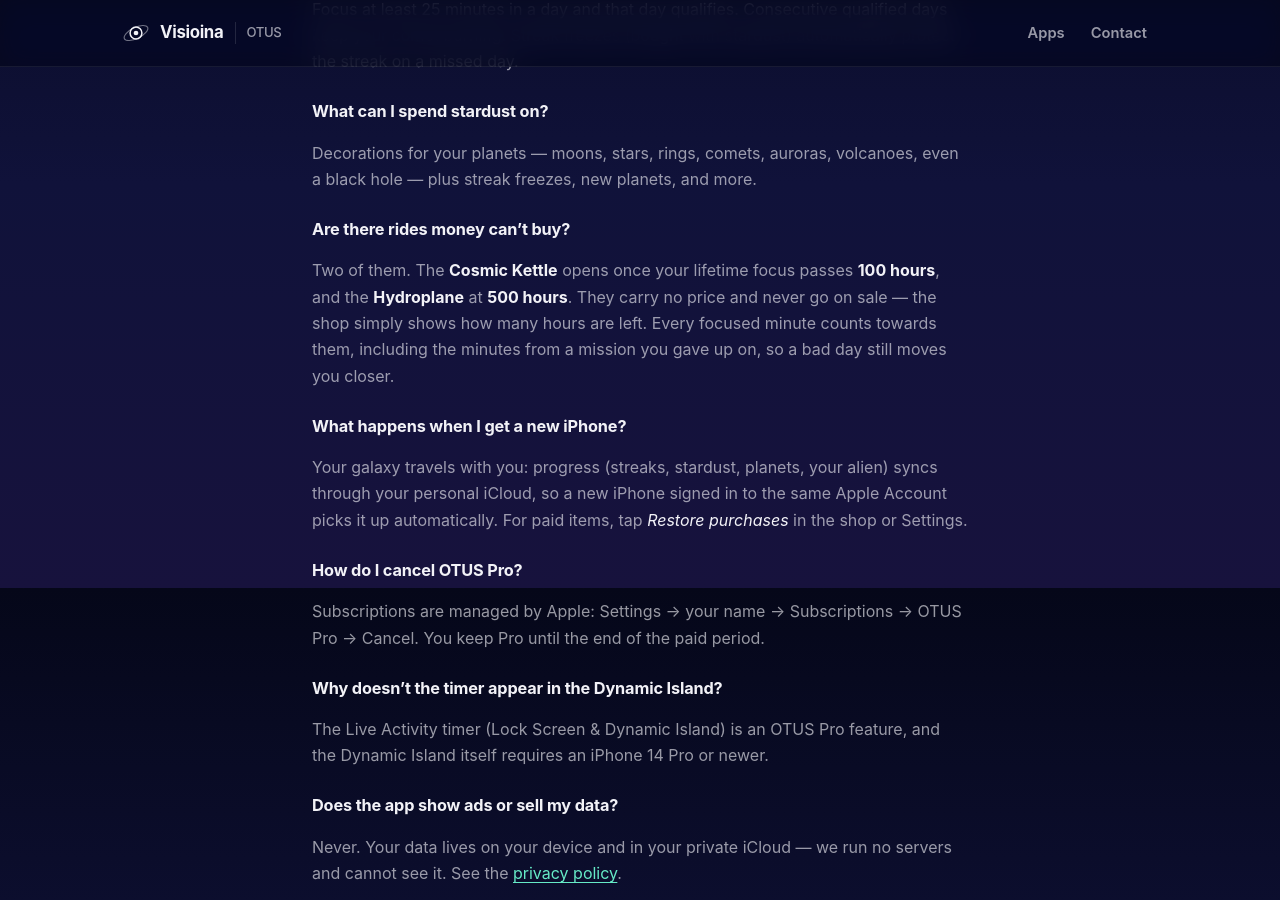
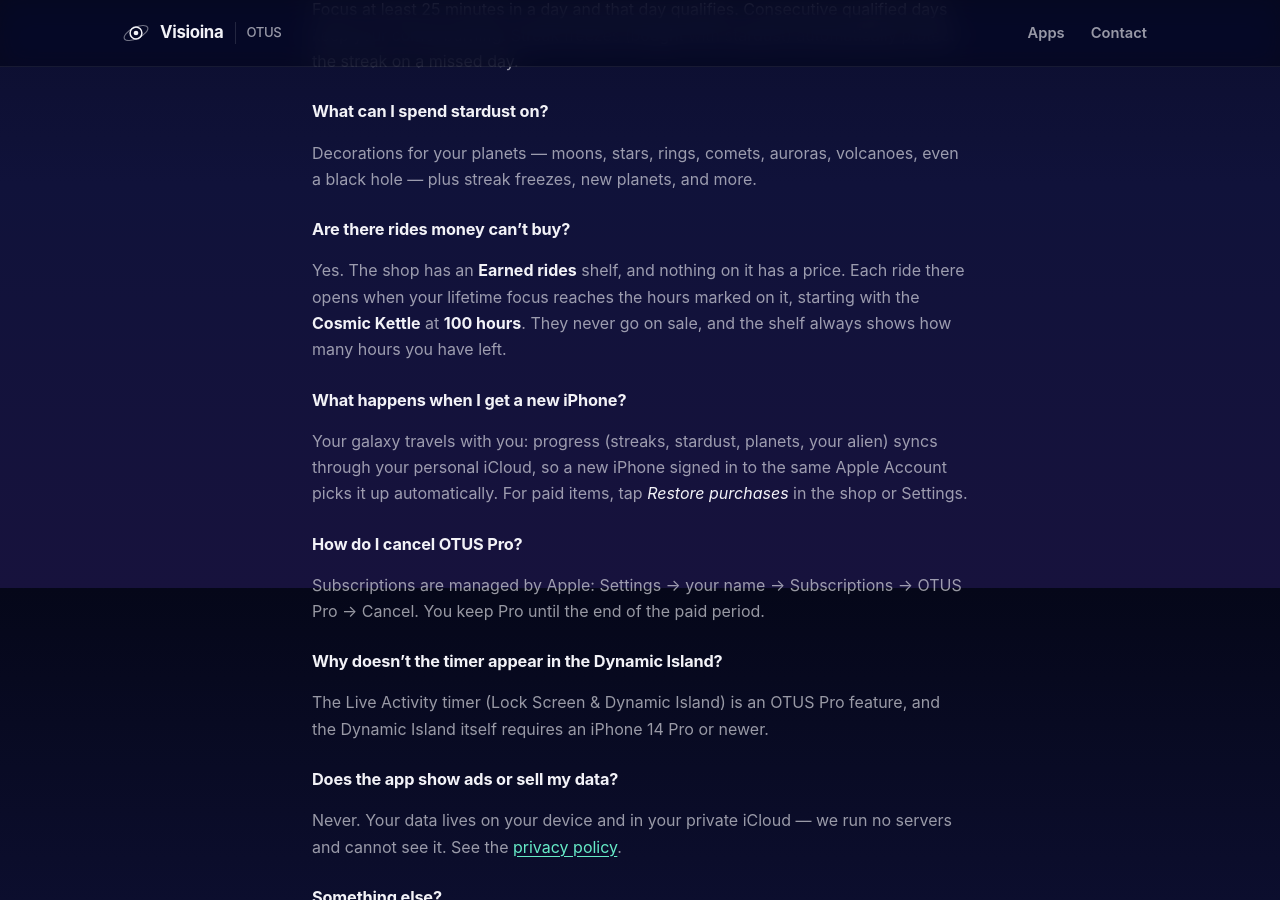
Before and after one commit to selinahti/visioinawebsite, a Jekyll site: the page built from _apps/otus/faq.md, in a window 1280 px wide and 900 px high, scrolled down 2112 px. Built offline with Jekyll 4.4.1, drawn with Linux system fonts in a browser that asks for light colours.

Commit message:
FAQ: describe the Earned rides shelf, not a list of two
Naming both rides meant editing this answer every time one is added. It
now describes the shelf and cites the first rung, so a new milestone
needs no copy change.

Co-Authored-By: Claude Opus 5 <noreply@anthropic.com>

```diff
--- a/_apps/otus/faq.md
+++ b/_apps/otus/faq.md
@@ -101,11 +101,10 @@ even a black hole — plus streak freezes, new planets, and more.
 
 ### Are there rides money can't buy?
 
-Two of them. The **Cosmic Kettle** opens once your lifetime focus passes
-**100 hours**, and the **Hydroplane** at **500 hours**. They carry no price and
-never go on sale — the shop simply shows how many hours are left. Every focused
-minute counts towards them, including the minutes from a mission you gave up on,
-so a bad day still moves you closer.
+Yes. The shop has an **Earned rides** shelf, and nothing on it has a price. Each
+ride there opens when your lifetime focus reaches the hours marked on it,
+starting with the **Cosmic Kettle** at **100 hours**. They never go on sale, and
+the shelf always shows how many hours you have left.
 
 ### What happens when I get a new iPhone?
 
```
